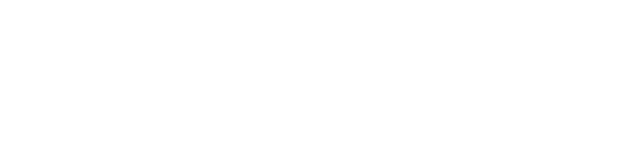
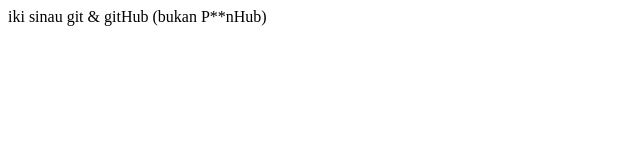
Before and after one commit to endjiansyah/sinauGit, a plain HTML site: page index.html in a window 1280 px wide. Shown: the whole page, without its empty margins (0-640 px from the left). Drawn offline with Linux system fonts and the light colour scheme.

Commit message:
isi index.html & ganti title

```diff
--- a/index.html
+++ b/index.html
@@ -4,9 +4,9 @@
     <meta charset="UTF-8">
     <meta http-equiv="X-UA-Compatible" content="IE=edge">
     <meta name="viewport" content="width=device-width, initial-scale=1.0">
-    <title>Document</title>
+    <title>sinau Git & GitHub</title>
 </head>
 <body>
-
+    iki sinau git & gitHub (bukan P**nHub)
 </body>
 </html>
```
